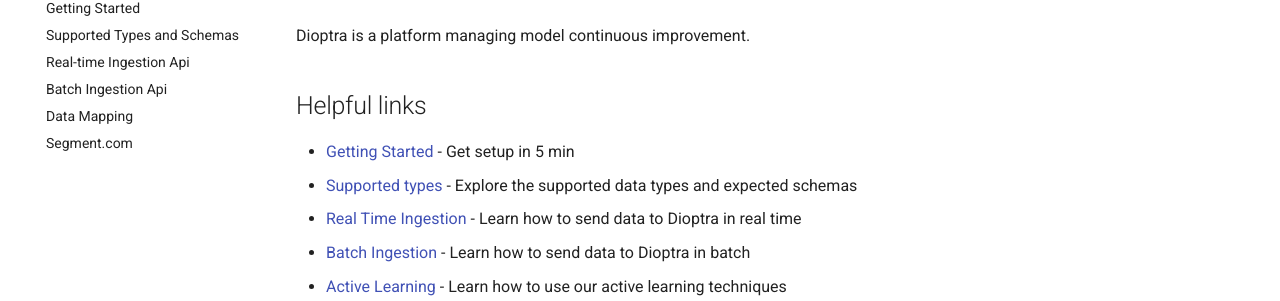
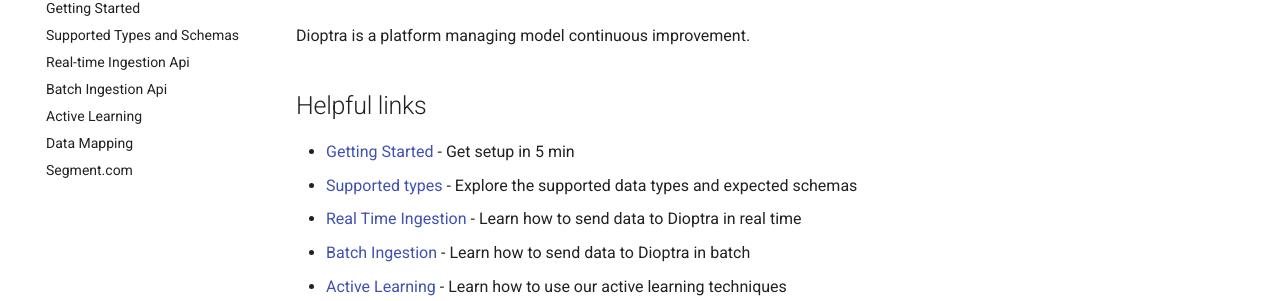
Before and after one commit to dioptra-ai/frontend, an MkDocs documentation site: the page built from docs/index.md, in a window 1280 px wide. Shown: the part 157-458 px from the top of the page. Built offline with MkDocs 1.6.1 and Material for MkDocs 9.7.7, drawn with Linux system fonts in a browser that asks for light colours.

Commit message:
Adding new doc page to nav

```diff
--- a/mkdocs.yml
+++ b/mkdocs.yml
@@ -5,6 +5,7 @@
   - Supported Types and Schemas: supported-types.md
   - Real-time Ingestion Api: real-time-ingestion.md
   - Batch Ingestion Api: batch-ingestion.md
+  - Active Learning: active-learning.md
   - Data Mapping: data-mapping.md
   - Segment.com: segment.md
 
```
